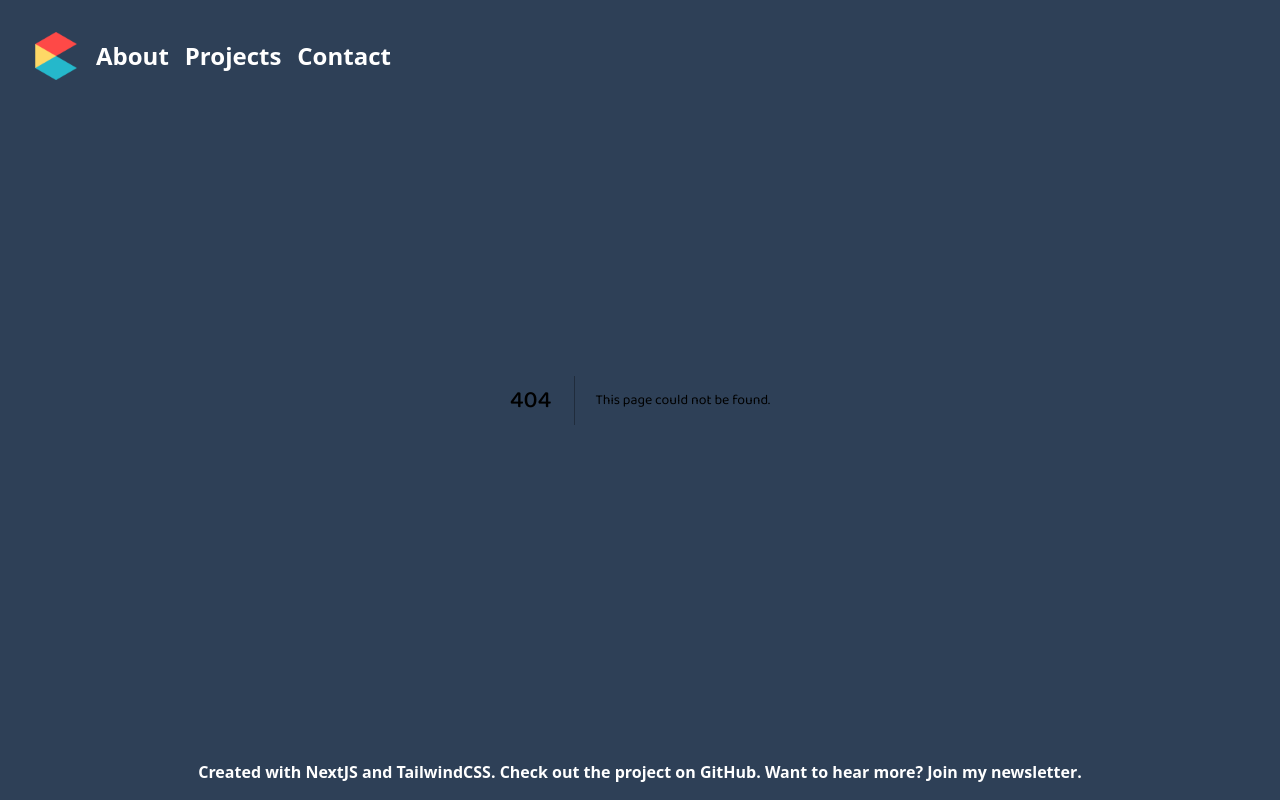
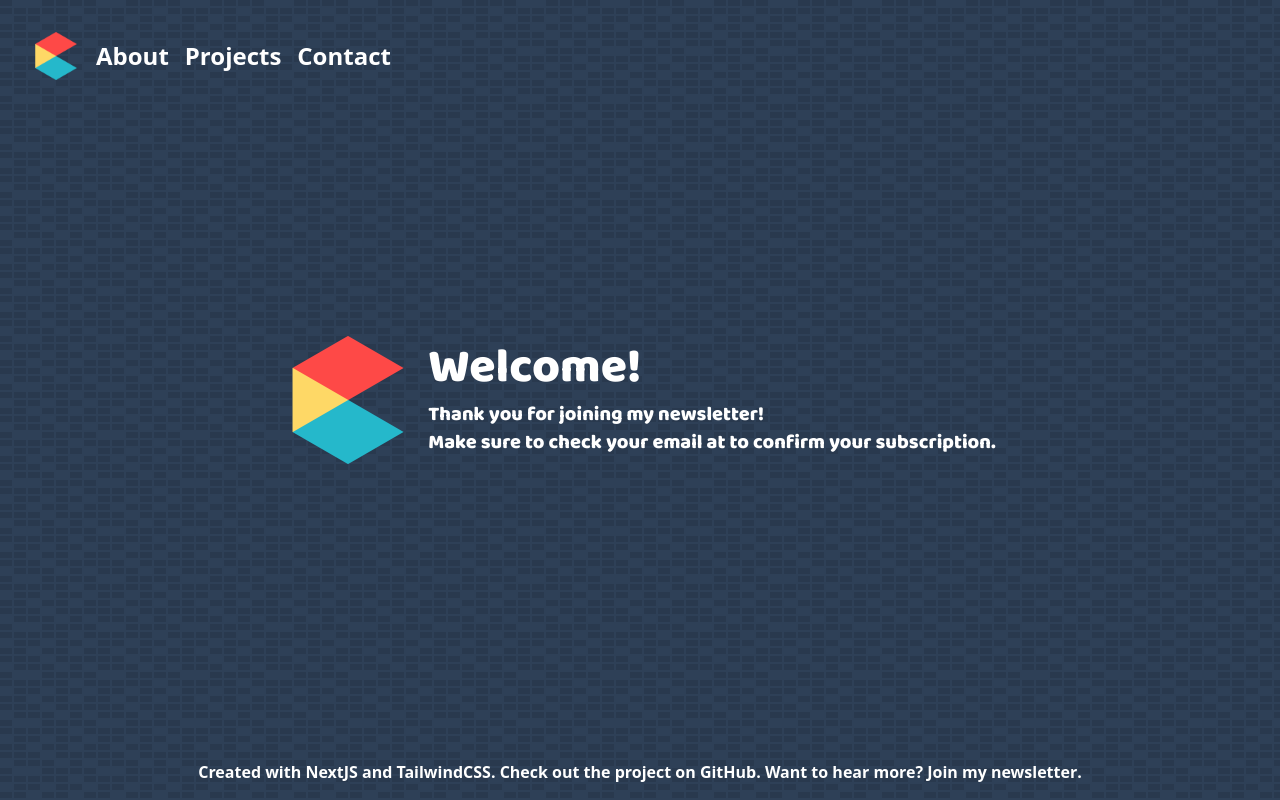
Before and after one commit to camdan-me/portfolio-next, a Next.js app: page /newsletter-success in a window 1280 px wide. Before the commit this address had no page. Built offline with nearby package versions, Linux system fonts and the light colour scheme.

Commit message:
✨ add newsletter success page

```diff
--- /dev/null
+++ b/src/pages/newsletter-success.js
@@ -0,0 +1,36 @@
+import Head from 'next/head';
+import Image from 'next/image';
+
+import { useRouter } from 'next/router';
+
+import UniversalHead from '../components/UniversalHead.js';
+
+import logo from '../../public/assets/img/transparent-logo.png';
+
+export default function Home() {
+	const router = useRouter();
+	const email = router.query['email'];
+
+	return (
+		<>
+			<Head>
+				<UniversalHead description="I like to make technology do cool stuff. I'm particularly good at fixing things that are broken. Sometimes I make websites, music, videos, music videos, cool lights, or concerts." />
+
+				<title>Welcome to my Newsletter!</title>
+			</Head>
+
+			<main className="flex items-center justify-center w-screen h-screen overflow-hidden bg-gray-500 bg-signal">
+				<div className="flex flex-col items-center mx-4 sm:flex-row">
+					<Image src={logo} priority="true" className="w-24 h-24 my-4 sm:w-32 sm:h-32" alt="C Logo" />
+					<h1 className="flex flex-col text-3xl font-black text-center text-white sm:ml-4 sm:text-left sm:text-5xl">
+						Welcome!<br />
+						<span className="mt-2 text-xl">
+							Thank you for joining my newsletter!<br />
+							Make sure to check your email at <span className="text-blue-500">{email}</span> to confirm your subscription.
+						</span>
+					</h1>
+				</div>
+			</main>
+		</>
+	);
+}
```
Also changed, not shown: public/robots.txt.
